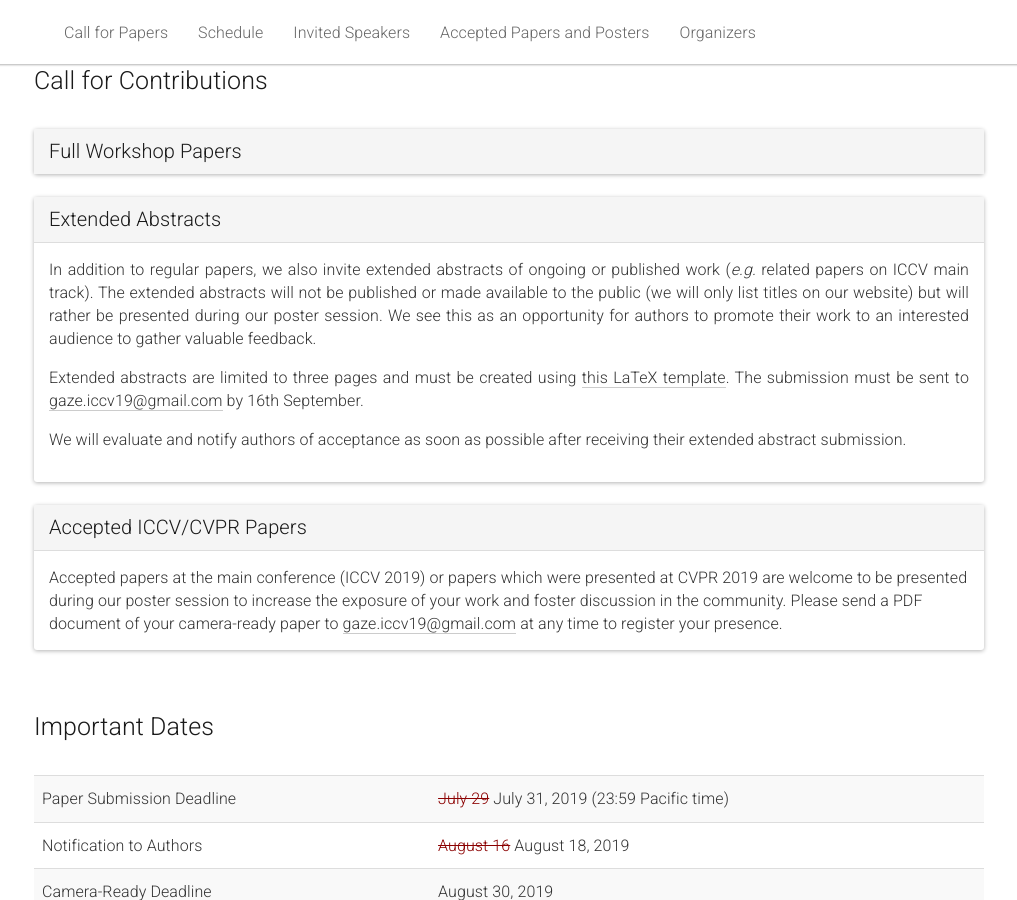
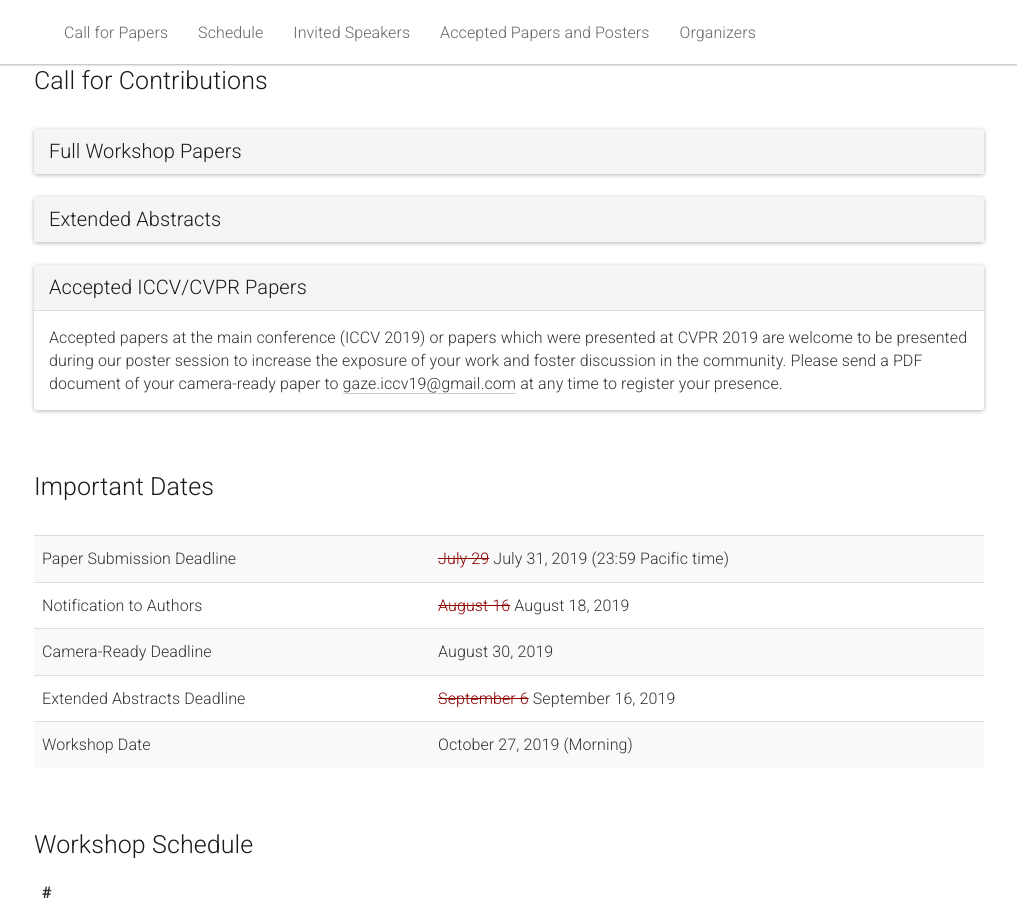
Before and after one commit to gazeworkshop/gazeworkshop.github.io, a Jekyll site: the page built from _pages/home.md, in a window 1280 px wide and 900 px high, scrolled down 963 px. Shown: the whole window, without its empty margins (131-1148 px from the left). Built offline with Jekyll 4.4.1, drawn with Linux system fonts in a browser that asks for light colours.

Commit message:
Collapse EA CfP by default

```diff
--- a/_pages/home.md
+++ b/_pages/home.md
@@ -78,7 +78,7 @@
       <div class="panel-heading" data-toggle="collapse" data-parent="#call" href="#call-ea" style="cursor:pointer;">
         <h3 style="margin:0;">Extended Abstracts</h3>
       </div>
-      <div id="call-ea" class="panel-collapse collapse in" data-parent="#call">
+      <div id="call-ea" class="panel-collapse collapse" data-parent="#call">
         <div class="panel-body">
           <p>
             In addition to regular papers, we also invite extended abstracts of ongoing or published work (<i>e.g.</i> related papers on ICCV main track). The extended abstracts will not be published or made available to the public (we will only list titles on our website) but will rather be presented during our poster session. We see this as an opportunity for authors to promote their work to an interested audience to gather valuable feedback.
```
